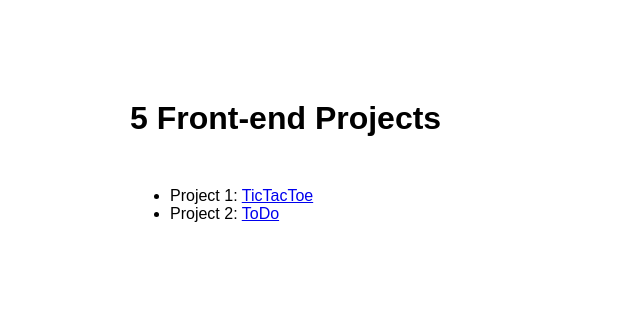
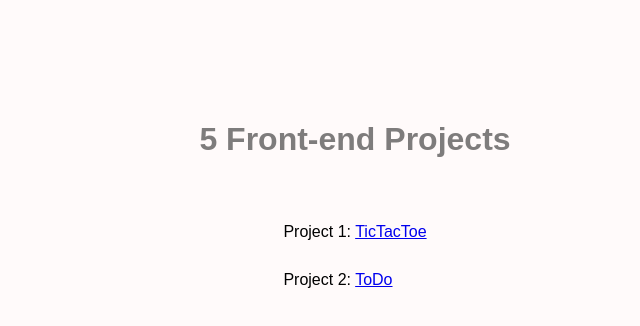
Before and after one commit to hdorothea/5-frontend-projects, a website: page index.html in a window 1280 px wide. Shown: the whole page, without its empty margins (285-925 px from the left). Drawn offline with Linux system fonts and the light colour scheme.

Commit message:
better styling for index page

```diff
--- a/styles.css
+++ b/styles.css
@@ -1,4 +1,7 @@
 body {
+  display: flex;
+  flex-direction: column;
+  align-items: center;
   font-family: Arial, Helvetica, sans-serif;
   width: 450px;
   margin-left: auto;
@@ -6,6 +9,21 @@ body {
   margin-top: 100px;
 }
 
+ul {
+  list-style-type: none;
+  margin: 0;
+  padding: 0;
+}
+
+li {
+  line-height: 3em;
+}
+
 h1 {
   margin-bottom: 50px;
+  opacity: 0.5;
 }
+
+html {
+  background-color: snow;
+}
```
